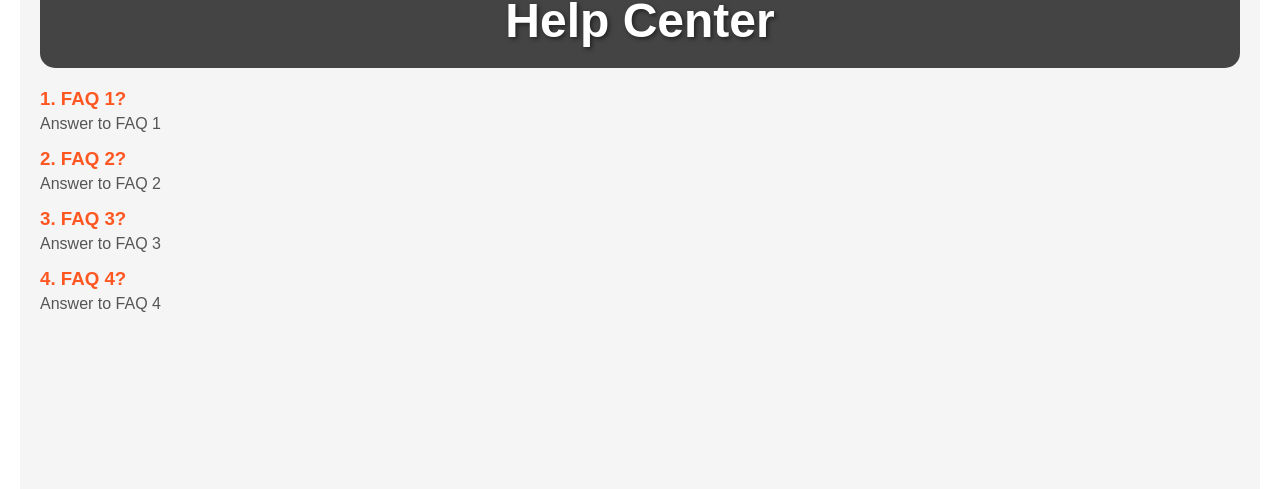
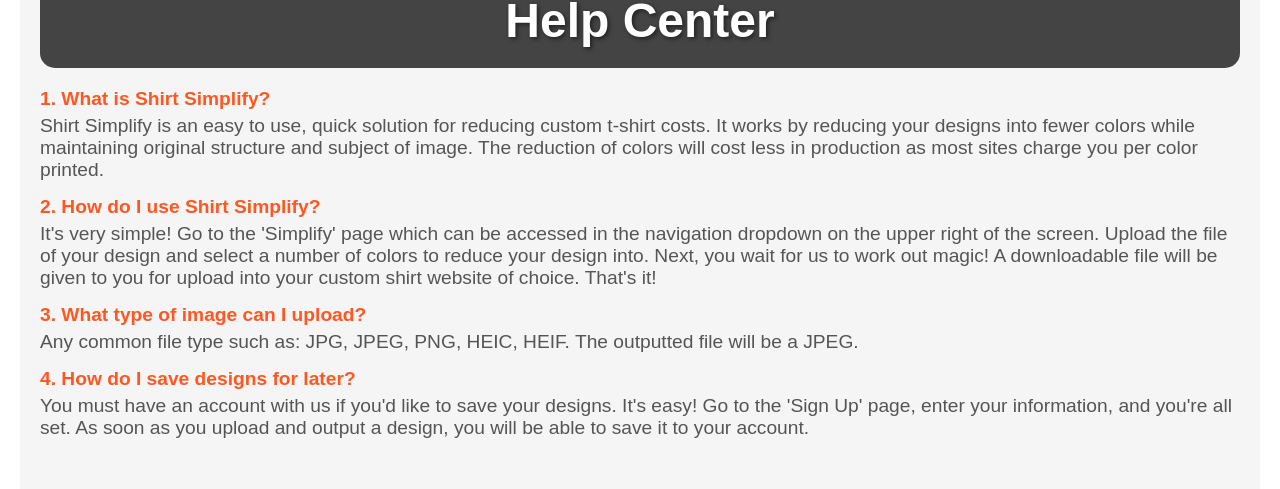
Before and after one commit to abbey-cowles/cmsc447-shirt-simplify, a React (Vite) app in the folder frontend/: page /help in a window 1280 px wide. Shown: the part 152-641 px from the top of the page. Built offline with nearby package versions, Linux system fonts and the light colour scheme.

Commit message:
Help Center is complete.

```diff
--- a/frontend/src/components/Help.css
+++ b/frontend/src/components/Help.css
@@ -58,11 +58,13 @@
 }
 
 .faq h3 {
+    font-size: 1.2rem;
     margin: 10px 0 5px; /* Margin adjustments for questions */
     color: #ff5722; /* Matching the primary color for question headings */
 }
 
 .faq p {
+    font-size: 1.2rem;
     margin: 0 0 15px; /* Margin adjustments for answers */
     color: #555; /* Slightly lighter color for answers */
 }
--- a/frontend/src/components/Help.jsx
+++ b/frontend/src/components/Help.jsx
@@ -10,17 +10,30 @@
           <h1 className="title">Help Center</h1>
         </div>
         <div className="faq">
-          <h3>1. FAQ 1?</h3>
-          <p>Answer to FAQ 1</p>
+          <h3>1. What is Shirt Simplify?</h3>
+          <p>Shirt Simplify is an easy to use, quick solution for reducing custom t-shirt costs.
+            It works by reducing your designs into fewer colors while maintaining original
+            structure and subject of image. The reduction of colors will cost less in production
+            as most sites charge you per color printed.</p>
 
-          <h3>2. FAQ 2?</h3>
-          <p>Answer to FAQ 2</p>
+          <h3>2. How do I use Shirt Simplify?</h3>
+          <p>It's very simple! Go to the 'Simplify' page which can be accessed in the navigation
+             dropdown on the upper right of the screen. Upload the file of your design and select
+             a number of colors to reduce your design into. Next, you wait for us to work out magic!
+             A downloadable file will be given to you for upload into your custom shirt website of
+             choice. That's it!
+          </p>
 
-          <h3>3. FAQ 3?</h3>
-          <p>Answer to FAQ 3</p>
+          <h3>3. What type of image can I upload?</h3>
+          <p> Any common file type such as: JPG, JPEG, PNG, HEIC, HEIF. The outputted file will be a
+            JPEG.
+          </p>
 
-          <h3>4. FAQ 4?</h3>
-          <p>Answer to FAQ 4</p>
+          <h3>4. How do I save designs for later?</h3>
+          <p>You must have an account with us if you'd like to save your designs. It's easy! Go to the
+            'Sign Up' page, enter your information, and you're all set. As soon as you upload and output
+            a design, you will be able to save it to your account.
+          </p>
         </div>
         <div className="feedback-link">
           <a href="/contact" className="link">
```
